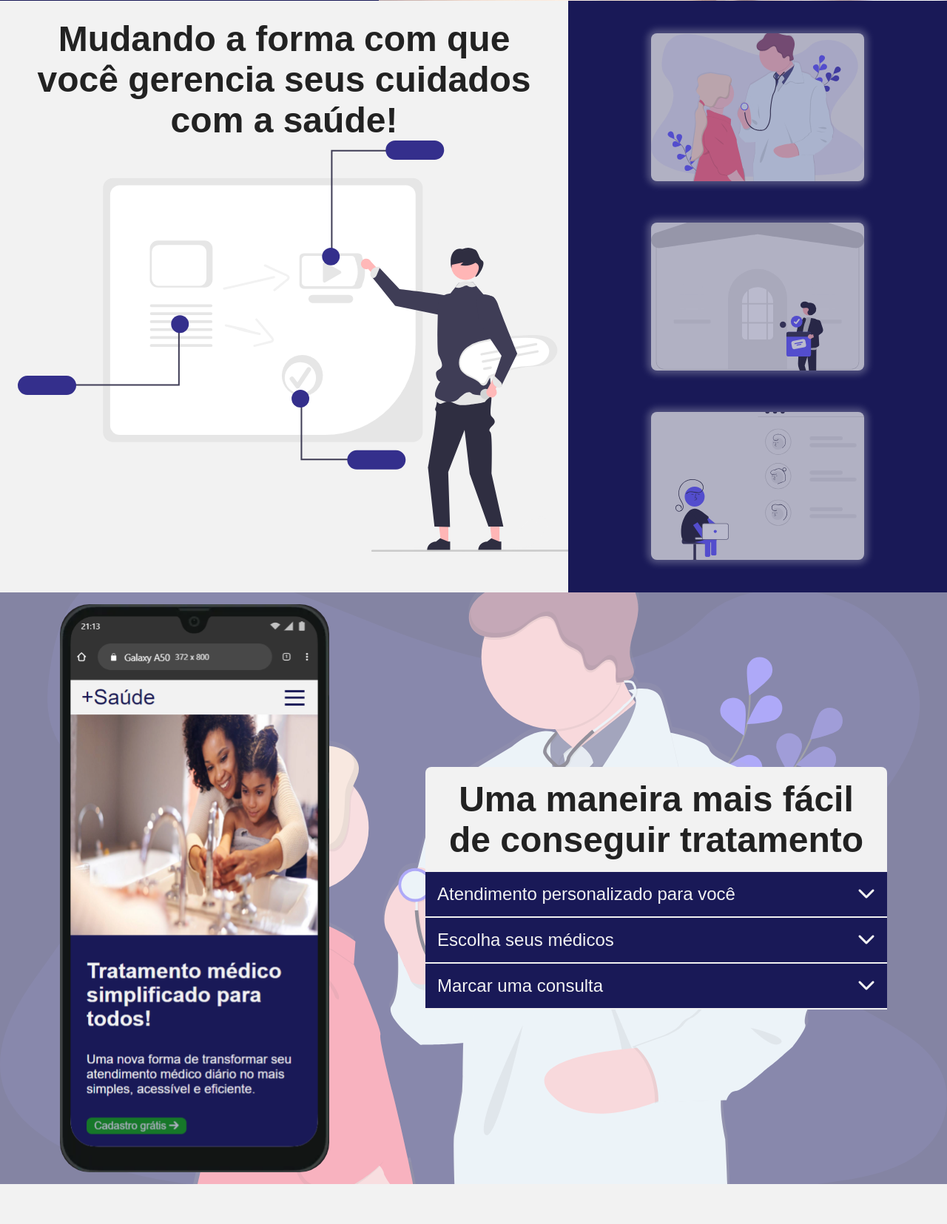
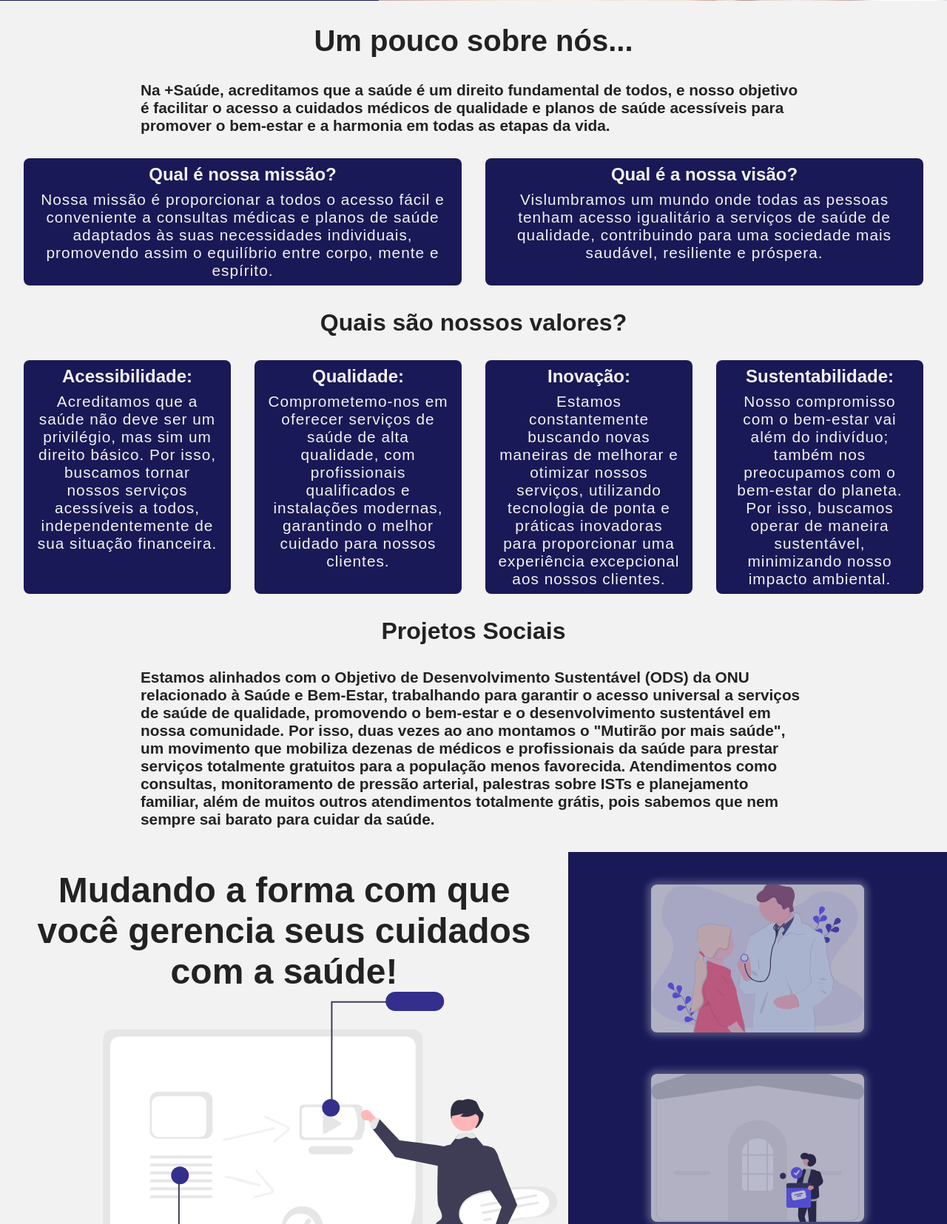
Before and after one commit to Welington1209/projeto_CPDI, a plain HTML site: page index.html in a window 1280 px wide. Shown: the part 812-2467 px from the top of the page at 74% size. Before the commit the page ends 2413 px from the top, so only its background shows below. Drawn offline with Linux system fonts and the light colour scheme.

Commit message:
criada a seção 'sobre nós' e o arquivo de variaveis

```diff
--- a/css/main.css
+++ b/css/main.css
@@ -1,5 +1,7 @@
+@import url("variables.css");
+@import url("styles/header.css");
 @import url("styles/home.css");
-@import url("styles/header.css");
+@import url("styles/about.css");
 @import url("styles/members.css");
 @import url("styles/queries.css");
 
@@ -24,23 +26,22 @@
   flex-direction: column;
   justify-content: center;
   align-items: center;
-  background-color: #f2f2f2;
+  background-color: var(--primary-grey);
   padding: 0;
 }
 
 section {
-  height: 100vh;
 }
 
 .btn-login {
-  background-color: rgb(22, 159, 22);
+  background-color: var(--green);
   border-radius: 0.5rem;
   width: 150px;
   font-size: 1rem;
   text-align: center;
   opacity: 0.7;
   padding: 0.2rem;
-  color: #f2f2f2;
+  color: var(--primary-grey);
   transition: 0.4s ease-in-out;
 }
 
--- /dev/null
+++ b/css/styles/about.css
@@ -0,0 +1,60 @@
+#about {
+  display: flex;
+  flex-direction: column;
+  justify-content: space-between;
+  padding: 2rem;
+  align-items: center;
+  gap: 2rem;
+  background-color: var(--primary-grey);
+  color: var(--dark-grey);
+}
+
+h2 {
+  font-size: 2.5rem;
+  text-align: center;
+  color: var(--dark-grey);
+}
+
+p {
+  max-width: 900px;
+  font-size: 1.3rem;
+}
+
+h3 {
+  font-size: 2rem;
+}
+
+h4 {
+  font-size: 1.5rem;
+  color: var(--primary-grey);
+}
+
+.goals,
+.our-values {
+  display: flex;
+  gap: 2rem;
+}
+
+.projects-description, .about-us {
+  font-weight: bold;
+}
+
+.card {
+  display: flex;
+  flex-direction: column;
+  background-color: var(--primary-blue);
+  border-radius: 0.5rem;
+  padding: 0.5rem 1rem;
+  color: var(--primary-grey);
+  gap: .5rem;
+  text-align: center;
+
+}
+
+.card p {
+    letter-spacing: 1px;
+}
+
+.title-h3 {
+  color: var(--dark-grey);
+}
--- a/css/styles/header.css
+++ b/css/styles/header.css
@@ -8,7 +8,7 @@
 
 .logo {
   font-size: 2rem;
-  color: rgb(25, 25, 87);
+  color: var(--dark-grey);
 }
 
 header ul {
@@ -18,15 +18,15 @@
 
 li a {
   font-size: 1.2rem;
-  color: rgb(25, 25, 87);
-  padding: 0.2rem 1rem;
+  color: var(--dark-grey);
+  padding: 0.5rem 1rem;
   transition: 0.4s ease-in-out;
   font-weight: bold;
   border-radius: 0.2rem;
 }
 
 li a:hover {
-  background-color: #b5b3b3;
+  background-color: var(--light-grey);
 }
 
 .hamburguer {
@@ -53,7 +53,7 @@
     width: 30px;
     height: 3px;
     position: absolute;
-    background-color: rgb(25, 25, 87);
+    background-color: var(--dark-grey);
   }
 
   .bar-2 {
@@ -65,13 +65,13 @@
   }
 
   .menu-cinza > div {
-    background-color: #f2f2f2;
+    background-color: var(--primary-grey);
     transition: 0.4s;
   }
 
   .menu-azul > div {
     transition: 0.4s;
-    background-color: rgb(25, 25, 87);
+    background-color: var(--dark-grey);
   }
 
   .menu-cinza .bar-1,
@@ -93,8 +93,9 @@
     align-items: center;
     gap: 0;
     justify-content: space-evenly;
-    background-color: rgb(25, 25, 87);
+    background-color: var(--primary-blue);
     position: absolute;
+    border-radius: .2rem;
     right: 0px;
     top: 0px;
     width: 250px;
@@ -111,6 +112,6 @@
   }
 
   .mostrar li a {
-    color: #f2f2f2;
+    color: var(--primary-grey);
   }
 }
--- a/css/styles/home.css
+++ b/css/styles/home.css
@@ -11,8 +11,8 @@
 }
 
 #home .info-home {
-  background-color: rgb(25, 25, 87);
-  color: #f2f2f2;
+  background-color: var(--primary-blue);
+  color: var(--primary-grey);
   display: flex;
   flex-direction: column;
   justify-content: center;
@@ -52,7 +52,7 @@
   transform: rotate(90deg);
   opacity: 0;
   animation: animar 2s ease-in-out infinite;
-  color: rgb(25, 25, 87);
+  color: var(--primary-blue);
 }
 
 #to-top-btn {
@@ -62,9 +62,9 @@
   opacity: 0;
   pointer-events: none;
   font-size: 2rem;
-  color: #f2f2f2;
+  color: var(--primary-grey);
   transform: rotate(270deg);
-  background-color: rgb(22, 159, 22);
+  background-color: var(--green);
   text-align: center;
   display: flex;
   padding: 0.5rem;
--- a/css/styles/members.css
+++ b/css/styles/members.css
@@ -1,6 +1,8 @@
 #members {
   display: flex;
   align-items: center;
+  height: 100vh;
+
 }
 
 #members .info {
@@ -16,11 +18,11 @@
 
 .info h2 {
   font-size: 3rem;
-  color: #222;
+  color: var(--dark-grey);
 }
 
 .management {
-  background-color: rgb(25, 25, 87);
+  background-color: var(--primary-blue);
   min-width: 40%;
   height: 100vh;
   padding: 1rem;
@@ -28,7 +30,7 @@
   flex-direction: column;
   justify-content: space-around;
   align-items: center;
-  color: #f2f2f2;
+  color: var(--primary-grey);
 }
 
 .management > div {
@@ -43,10 +45,11 @@
   padding: 1rem 1rem;
   transition: 0.4s ease-in-out;
   opacity: 0.7;
-  background-color: #f2f2f2;
+  background-color: var(--primary-grey);
   background-position: center;
   background-size: cover;
   color: rgb(0, 0, 0);
+  color: var(--dark-grey);
   font-size: 1.5rem;
 }
 
--- a/css/styles/queries.css
+++ b/css/styles/queries.css
@@ -3,17 +3,19 @@
   align-items: center;
   justify-content: space-around;
   padding: 1rem;
-  color: #f2f2f2;
+  color: var(--primary-grey);
   position: relative;
+  height: 100vh;
+
 }
 
 #queries::before {
   content: "";
-  opacity: 0.5;
-  background-color: #f2f2f2;
+  opacity: 0.3;
+  background-color: var(--primary-grey);
 
   background: url("../../img/consulta.svg");
-  background-color: rgb(25, 25, 87);
+  /* background-color: var(--primary-blue); */
 
   background-position: center;
   background-size: cover;
@@ -42,14 +44,14 @@
 
 .info-queries h2 {
   font-size: 3rem;
-  background-color: #f2f2f2;
+  background-color: var(--primary-grey);
 
   border-radius: 0.5rem 0.5rem 0 0;
   display: flex;
   justify-content: space-between;
   text-align: center;
   padding: 1rem;
-  color: #222;
+  color: var(--dark-grey);
 }
 
 .info-queries p {
@@ -59,12 +61,12 @@
   justify-content: space-between;
   display: flex;
   padding: 1rem;
-  background-color: rgb(25, 25, 87);
+  background-color: var(--primary-blue);
 }
 
 .queries-description p:last-child {
   display: none;
-  background-color: #f2f2f2;
+  background-color: var(--primary-grey);
   color: #222;
   font-weight: bold;
 }
--- /dev/null
+++ b/css/variables.css
@@ -0,0 +1,9 @@
+:root {
+    --primary-grey: #f2f2f2;
+    --dark-grey: #222;
+    --light-grey: #b5b3b3;
+
+    --primary-blue: rgb(25,25,87);
+
+    --green:  rgb(22, 159, 22);
+}
--- a/index.html
+++ b/index.html
@@ -27,10 +27,10 @@
 
       <nav id="nav-bar" class="hide-navbar">
         <ul id="nav-list">
-          <li><a href="#">Planos</a></li>
+          <li><a href="#">Home</a></li>
+          <li><a href="#about">Sobre Nós</a></li>
           <li><a href="#members">Membros</a></li>
           <li><a href="#queries">Consultas</a></li>
-          <li><a href="#about">Sobre Nós</a></li>
           <li><a href="#blog">Blog</a></li>
         </ul>
       </nav>
@@ -60,6 +60,84 @@
         <a href="#" id="to-top-btn">
           <i class="fa-solid fa-arrow-right"></i>
         </a>
+      </section>
+
+      <section id="about">
+        <h2>Um pouco sobre nós...</h2>
+
+        <p class="about-us">
+          Na +Saúde, acreditamos que a saúde é um direito fundamental de todos,
+          e nosso objetivo é facilitar o acesso a cuidados médicos de qualidade
+          e planos de saúde acessíveis para promover o bem-estar e a harmonia em
+          todas as etapas da vida.
+        </p>
+
+        <div class="goals">
+          <div class="card">
+            <h4>Qual é nossa <span>missão</span>?</h4>
+
+            <p>
+              Nossa missão é proporcionar a todos o acesso fácil e conveniente a
+              consultas médicas e planos de saúde adaptados às suas necessidades
+              individuais, promovendo assim o equilíbrio entre corpo, mente e
+              espírito.
+            </p>
+          </div>
+
+          <div class="card">
+            <h4>Qual é a nossa <span>visão</span>?</h4>
+
+            <p>
+              Vislumbramos um mundo onde todas as pessoas tenham acesso
+              igualitário a serviços de saúde de qualidade, contribuindo para
+              uma sociedade mais saudável, resiliente e próspera.
+            </p>
+          </div>
+        </div>
+
+        <h3>Quais são nossos <span>valores</span>?</h3>
+        <div class="our-values">
+          <div class="card">
+            <h4>Acessibilidade:</h4>
+            <p>
+              Acreditamos que a saúde não deve ser um privilégio, mas sim um
+              direito básico. Por isso, buscamos tornar nossos serviços
+              acessíveis a todos, independentemente de sua situação financeira.
+            </p>
+          </div>
+
+          <div class="card">
+            <h4>Qualidade:</h4>
+            <p>
+              Comprometemo-nos em oferecer serviços de saúde de alta qualidade,
+              com profissionais qualificados e instalações modernas, garantindo
+              o melhor cuidado para nossos clientes.
+            </p>
+          </div>
+          <div class="card">
+            <h4>Inovação:</h4>
+            <p>
+              Estamos constantemente buscando novas maneiras de melhorar e
+              otimizar nossos serviços, utilizando tecnologia de ponta e
+              práticas inovadoras para proporcionar uma experiência excepcional
+              aos nossos clientes.
+            </p>
+          </div>
+          <div class="card">
+            <h4>Sustentabilidade:</h4>
+            <p>
+              Nosso compromisso com o bem-estar vai além do indivíduo; também
+              nos preocupamos com o bem-estar do planeta. Por isso, buscamos
+              operar de maneira sustentável, minimizando nosso impacto ambiental.
+            </p>
+          </div>
+        </div>
+
+        <h3>Projetos Sociais</h3>
+
+        <p class="projects-description">
+          Estamos alinhados com o Objetivo de Desenvolvimento Sustentável (ODS) da ONU relacionado à Saúde e Bem-Estar, trabalhando para garantir o acesso universal a serviços de saúde de qualidade, promovendo o bem-estar e o desenvolvimento sustentável em nossa comunidade. Por isso, duas vezes ao ano montamos o "Mutirão por mais saúde", um movimento que mobiliza dezenas de médicos e profissionais da saúde para prestar serviços totalmente gratuitos para a população menos favorecida. Atendimentos como consultas, monitoramento de pressão arterial, palestras sobre ISTs e planejamento familiar, além de muitos outros atendimentos totalmente grátis, pois sabemos que nem sempre sai barato para cuidar da saúde.
+        </p>
       </section>
 
       <section id="members">
@@ -132,6 +210,5 @@
         </div>
       </section>
     </main>
-    <footer></footer>
   </body>
 </html>
```
